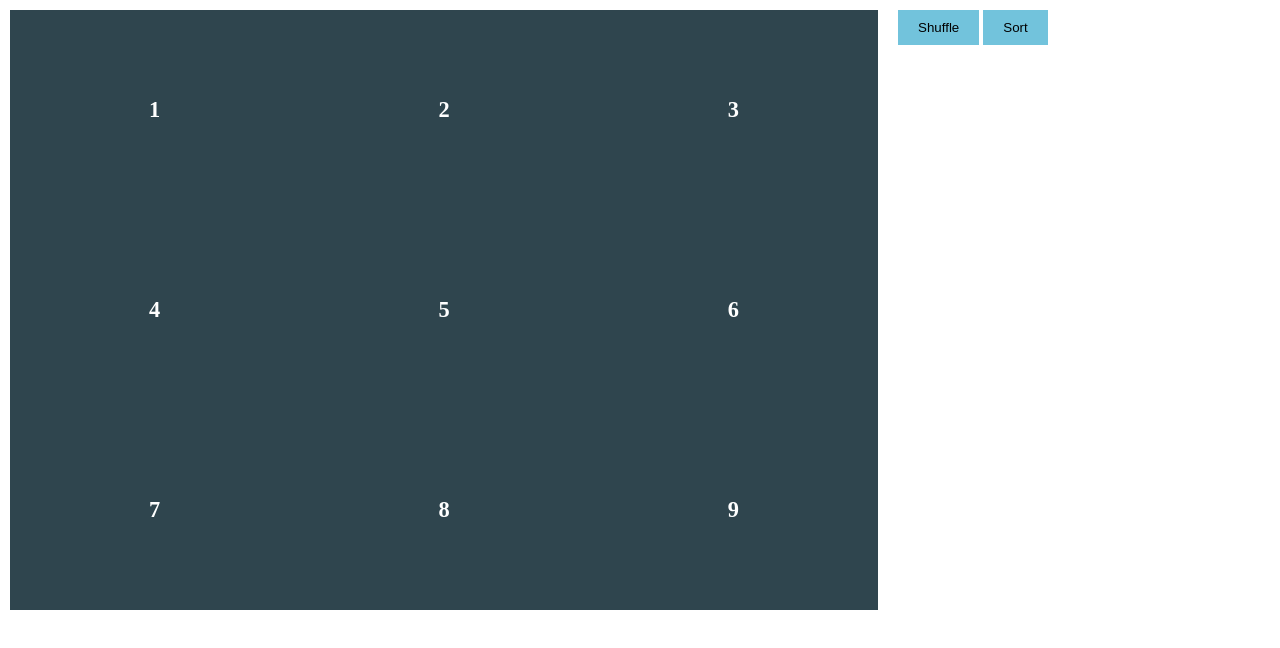
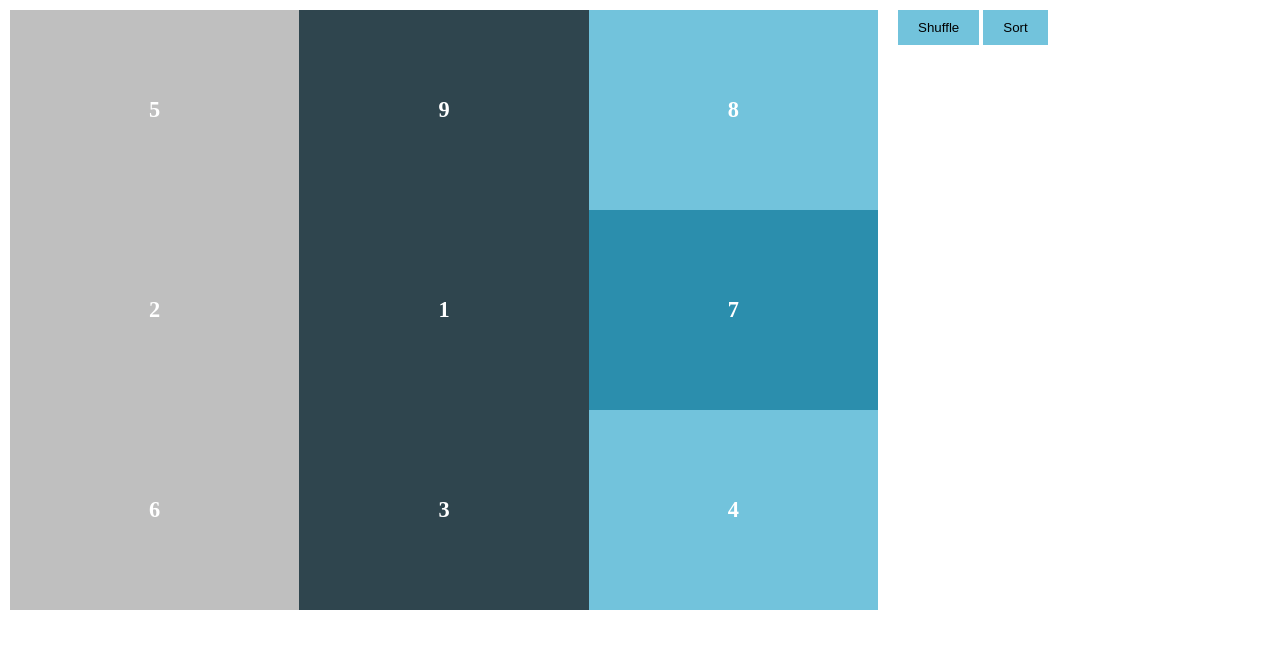
Before and after one commit to mustafiz-codes/coding-exercise, a plain HTML site: page index.html in a window 1280 px wide. Both pictures are taken after a click on the button "Shuffle". Drawn offline with Linux system fonts and the light colour scheme.

Commit message:
dynamic design added with functionality

```diff
--- a/index.css
+++ b/index.css
@@ -54,50 +54,9 @@
   margin-bottom: 5px;
   border: none;
 }
-/*
-  .bg-black {
-    background-color: #000000;
-  }
-  .bg-white {
-    background-color: #ffffff;
-  }
-  .bg-darkGray {
-    background-color: #333333;
-  }
-  .bg-lightGray {
-    background-color: #efefef;
-  }
-  .bg-gray {
-    background-color: #bfbfbf;
-  }
-  .bg-lightBlue {
-    background-color: #72c3dc;
-  }
-  .bg-blue {
-    background-color: #2b8ead;
-  }
-  .bg-slate {
-    background-color: #6f98a8;
-  }
-  .bg-darkBlue {
-    background-color: #2f454e;
-  }
-  .bg-mb-lightGray {
-    background-color: #efefef;
-  }
-
-  @media only screen and (max-width: 600px) {
-    .bg-border-slate {
-      background-color: #efefef;
-    }
-  } */
-
 @media only screen and (max-device-width: 600px) {
-  .w-30 {
-    width: auto;
-  }
-  .w-70 {
-    width: auto;
+  .mw-auto {
+    width: auto !important;
   }
   .row {
     flex-direction: column-reverse;
--- a/index.html
+++ b/index.html
@@ -11,26 +11,20 @@
   <body>
     <div class="container-fluid bg-gray">
       <div class="row">
-        <!-- Colorful boxes here -->
         <div class="flex-container w-70">
-          <ul id="box-items">
-            <!-- It Should be dynamic and rendered by dom manipulation -->
-            <li class="box-item border-color bg-color text">1</li>
-            <li class="box-item border-color bg-color text">2</li>
-            <li class="box-item border-color bg-color text">3</li>
-            <li class="box-item border-color bg-color text">4</li>
-            <li class="box-item border-color bg-color text">5</li>
-            <li class="box-item border-color bg-color text">6</li>
-            <li class="box-item border-color bg-color text">7</li>
-            <li class="box-item border-color bg-color text">8</li>
-            <li class="box-item border-color bg-color text">9</li>
-          </ul>
+          <ul id="box-items"></ul>
         </div>
-
-        <!-- Buttons -->
         <div class="flex-container w-30">
-          <button class="btn bg-lightBlue">Shuffle</button>
-          <button id="sortButton" class="btn bg-lightBlue">Sort</button>
+          <button class="btn bg-lightBlue" onclick="generateNumber('shuffle')">
+            Shuffle
+          </button>
+          <button
+            id="sortButton"
+            class="btn bg-lightBlue"
+            onclick="generateNumber('sort')"
+          >
+            Sort
+          </button>
         </div>
       </div>
     </div>
--- a/index.js
+++ b/index.js
@@ -0,0 +1,55 @@
+let parent = document.querySelector("#box-items"); // parent of numbers
+let colors = ["#bfbfbf", "#2b8ead", "#72c3dc", "#2f454e"]; // specific color codes for number boxes
+let previousColorCode = "#000"; // checker variable so that the nearest box don't have exact same color
+
+//  on loading, it need to generate the numbers in sorted way
+document.addEventListener(
+  "DOMContentLoaded",
+  function () {
+    generateNumber("sort");
+  },
+  false
+);
+
+// generate numbers for according to its type
+const generateNumber = (type) => {
+  parent.innerHTML = "";
+  let numbersArray = [1, 2, 3, 4, 5, 6, 7, 8, 9]; // this array for random number selection process
+  for (let i = 1; i <= 9; i++) {
+    let item = document.createElement("li");
+    let randomColor = chooseRandomColor(0, colors.length - 1); // random color picker from colors array
+
+    if (type === "shuffle") {
+      let randomNumber = chooseRandomNumber(0, numbersArray.length); // pick remaining numbers from the numbersArray
+      let numberValue = numbersArray.splice(randomNumber - 1, 1); // remove the picked number from numbersArray
+      item.textContent = numberValue + "";
+    } else {
+      item.textContent = i + "";
+    }
+    item.setAttribute("class", "box-item border-color bg-color text"); // add design in dynamic way
+    item.style.backgroundColor = randomColor;
+    item.style.borderLeft = "10px solid " + randomColor;
+
+    parent.appendChild(item);
+  }
+};
+
+// a random color background generator function
+const chooseRandomColor = (min, max) => {
+  let colorCode = Math.floor(Math.random() * (max - min + 1) + min);
+  let newColorCode = colors[colorCode];
+
+  // checking if matching with previous boxed color
+  if (newColorCode !== previousColorCode) {
+    previousColorCode = newColorCode;
+    return newColorCode;
+  } else {
+    return chooseRandomColor(min, max);
+  }
+};
+
+// a random number picking from  function
+const chooseRandomNumber = (min, max) => {
+  let number = Math.floor(Math.random() * (max - min + 1) + min);
+  return number;
+};
```
